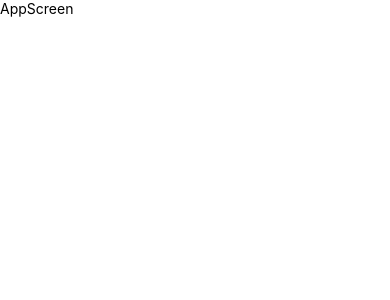
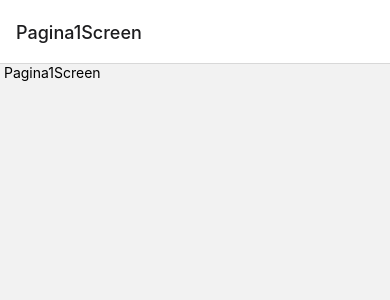
Before and after one commit to Paserno/RN-Navigation, a React Native app: screen / in a window 390 px wide. Shown: the top 300 px of the page. Built offline with nearby package versions, Linux system fonts and the light colour scheme.

Commit message:
React Navigator - Stack

```diff
--- a/App.tsx
+++ b/App.tsx
@@ -1,11 +1,13 @@
+import 'react-native-gesture-handler';
+
 import React from 'react';
-import { Text, View } from 'react-native';
 import { NavigationContainer } from '@react-navigation/native';
+import { StackNavigator } from './src/navigator/StackNavigator';
 
 const App = () => {
   return (
     <NavigationContainer>
-      <Text>AppScreen</Text>
+      <StackNavigator />
     </NavigationContainer>
   )
 }
--- a/package.json
+++ b/package.json
@@ -11,8 +11,10 @@
   },
   "dependencies": {
     "@react-navigation/native": "^6.0.8",
+    "@react-navigation/stack": "^6.1.1",
     "react": "17.0.2",
     "react-native": "0.67.3",
+    "react-native-gesture-handler": "^2.3.1",
     "react-native-safe-area-context": "^4.1.2",
     "react-native-screens": "^3.13.1"
   },
--- /dev/null
+++ b/src/navigator/StackNavigator.tsx
@@ -0,0 +1,18 @@
+import React from 'react';
+
+import { createStackNavigator } from '@react-navigation/stack';
+import { Pagina1Screen } from '../screens/Pagina1Screen';
+import { Pagina2Screen } from '../screens/Pagina2Screen';
+import { Pagina3Screen } from '../screens/Pagina3Screen';
+
+const Stack = createStackNavigator();
+
+export const StackNavigator = () => {
+  return (
+    <Stack.Navigator>
+      <Stack.Screen name="Pagina1Screen" component={ Pagina1Screen} />
+      <Stack.Screen name="Pagina2Screen" component={Pagina2Screen} />
+      <Stack.Screen name="Pagina3Screen" component={Pagina3Screen} />
+    </Stack.Navigator>
+  );
+}
--- /dev/null
+++ b/src/screens/Pagina1Screen.tsx
@@ -0,0 +1,10 @@
+import React from 'react'
+import { View, Text } from 'react-native';
+
+export const Pagina1Screen = () => {
+  return (
+    <View>
+        <Text> Pagina1Screen </Text>
+    </View>
+  )
+}
--- /dev/null
+++ b/src/screens/Pagina2Screen.tsx
@@ -0,0 +1,10 @@
+import React from 'react'
+import { View, Text } from 'react-native';
+
+export const Pagina2Screen = () => {
+  return (
+    <View>
+        <Text> Pagina2Screen </Text>
+    </View>
+  )
+}
--- /dev/null
+++ b/src/screens/Pagina3Screen.tsx
@@ -0,0 +1,10 @@
+import React from 'react'
+import { View, Text } from 'react-native';
+
+export const Pagina3Screen = () => {
+  return (
+    <View>
+        <Text> Pagina3Screen </Text>
+    </View>
+  )
+}
```
Also changed, not shown: 2 other files (tests, documents, lock files or other folders).
